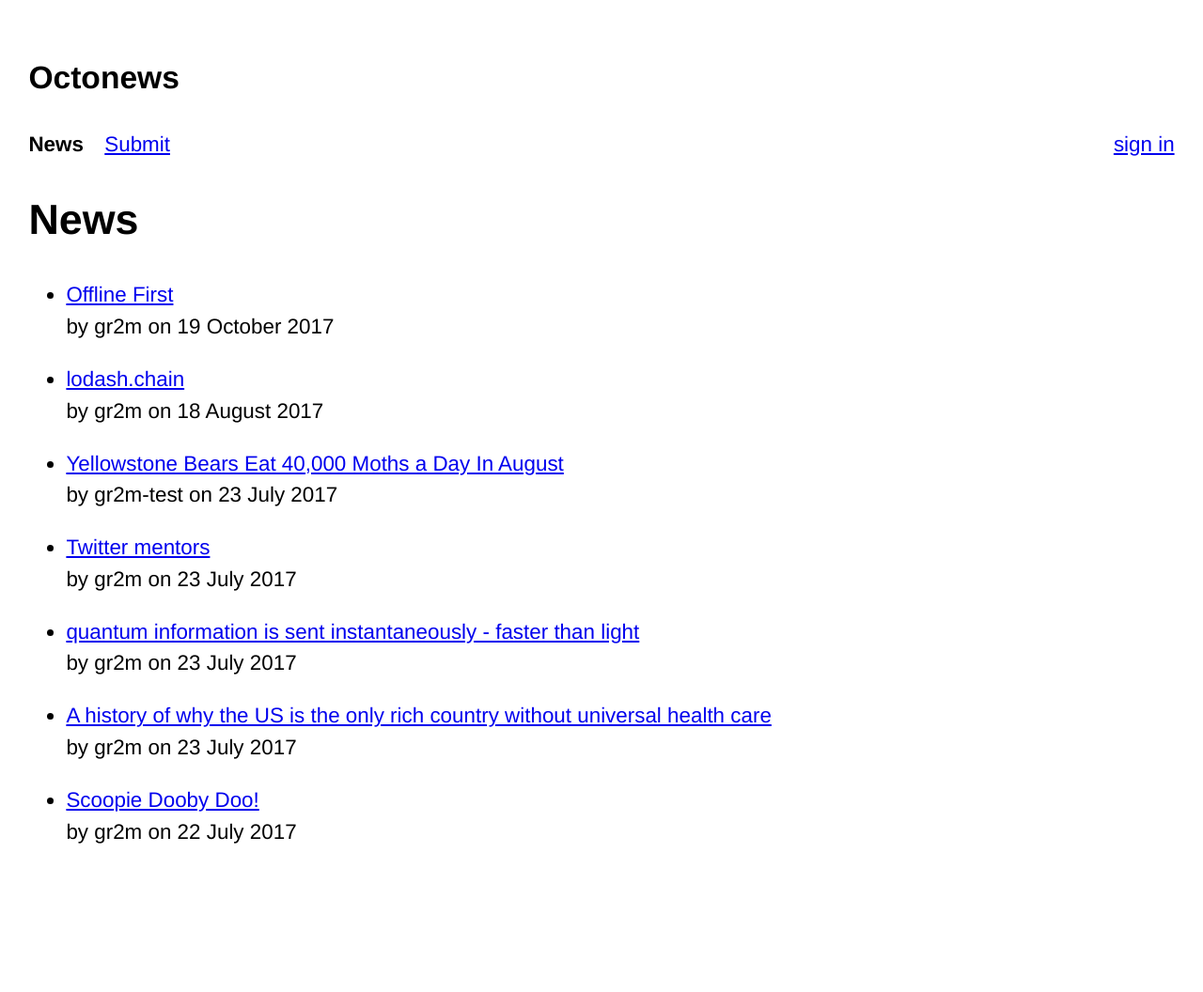
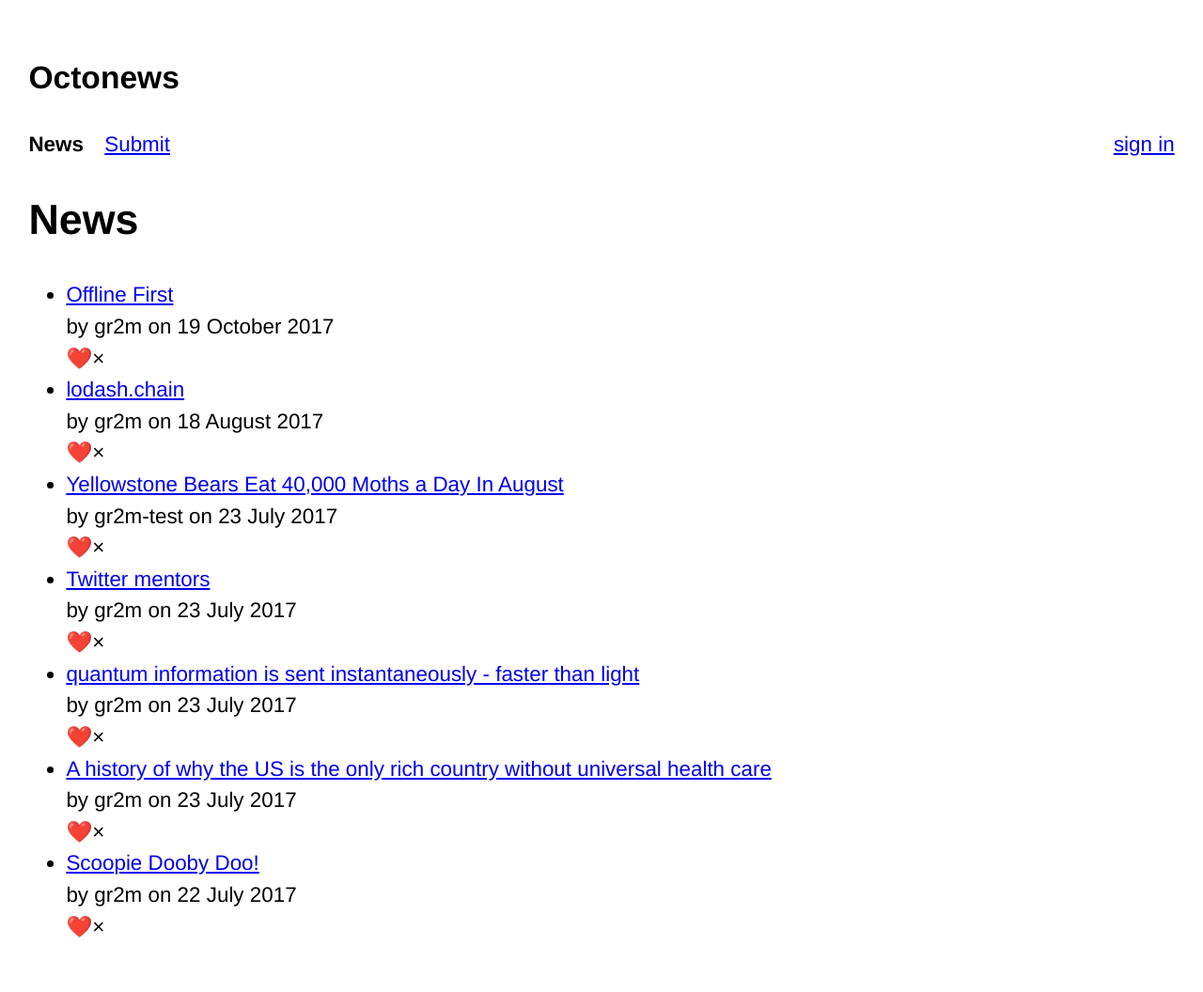
Before and after one commit to octonews/octonews, a Jekyll site: the page built from index.md, in a window 1280 px wide. Shown: the whole page at 94% size. Built offline with Jekyll 4.4.1, drawn with Linux system fonts in a browser that asks for light colours; nearby versions of some CDN libraries; before the commit the page ends 955 px from its top, so only the background shows below that; some of the changed lines change nothing that is shown.

Commit message:
feat: load reactions

```diff
--- a/assets/main.js
+++ b/assets/main.js
@@ -5,6 +5,7 @@
 const $pendingTabNum = $('#pending span')
 const $body = $('body')
 const $pendingLinks = $('#pending-links')
+const $acceptedLinks = $('#accepted-links')
 
 $submitForm.on('submit', handleUrlSubmit)
 $body.on('click', '[data-action="login"]', handleLoginClick)
@@ -22,6 +23,10 @@
 
 if ($pendingLinks.length) {
   updatePendingLinks()
+}
+
+if ($acceptedLinks.length) {
+  updateReactions()
 }
 
 function handleUrlSubmit (event) {
@@ -177,3 +182,13 @@
     console.log(error)
   })
 }
+
+function updateReactions () {
+  return Octonews.getReactions()
+
+  .then(result => {
+    result.forEach(({number, numReactions}) => {
+      $(`#pr-${number} .reactions`).text(numReactions)
+    })
+  })
+}
--- a/assets/octonews.js
+++ b/assets/octonews.js
@@ -288,6 +288,40 @@
     return link
   }
 
+  function getReactions () {
+    const query = `
+{
+  repository(owner: "octonews", name: "octonews") {
+    pullRequests(first: 100, states: MERGED, labels: ["octonews"], orderBy: {field:CREATED_AT, direction:DESC}) {
+      edges {
+        node {
+          id
+          number
+          reactions(content: HEART) {
+            totalCount
+          }
+        }
+      }
+    }
+  }
+}`
+    return request({
+      type: 'POST',
+      url: `${GITHUB_API_BASEURL}/graphql`,
+      data: {query}
+    })
+
+    .then(result => {
+      return result.data.repository.pullRequests.edges.map(({node}) => {
+        const number = node.number
+        const id = node.id
+        const numReactions = node.reactions.totalCount
+
+        return {number, id, numReactions}
+      }, {})
+    })
+  }
+
   // return API
   return {
     get,
@@ -300,6 +334,7 @@
     fetchAccount,
     submitLink,
     getPendingLinks,
-    acceptPendingLink
+    acceptPendingLink,
+    getReactions
   }
 })()
--- a/index.md
+++ b/index.md
@@ -3,8 +3,15 @@
 title: News
 ---
 
+<ul id="accepted-links">
 {% for funk in site.data.news reversed %}
 {% assign post = funk[1] %}
-* [{{ post.title }}]({{ post.url }})
-  by {{post.submittedBy}} on {{post.submittedAt | date_to_long_string}}
+  <li id="pr-{{post.pr}}">
+    <a href="{{ post.url }}">
+      {{ post.title }}
+    </a><br>
+    by {{post.submittedBy}} on {{post.submittedAt | date_to_long_string}}<br>
+    ❤️×<span class="reactions"></span>
+  </li>
 {% endfor %}
+</ul>
```
